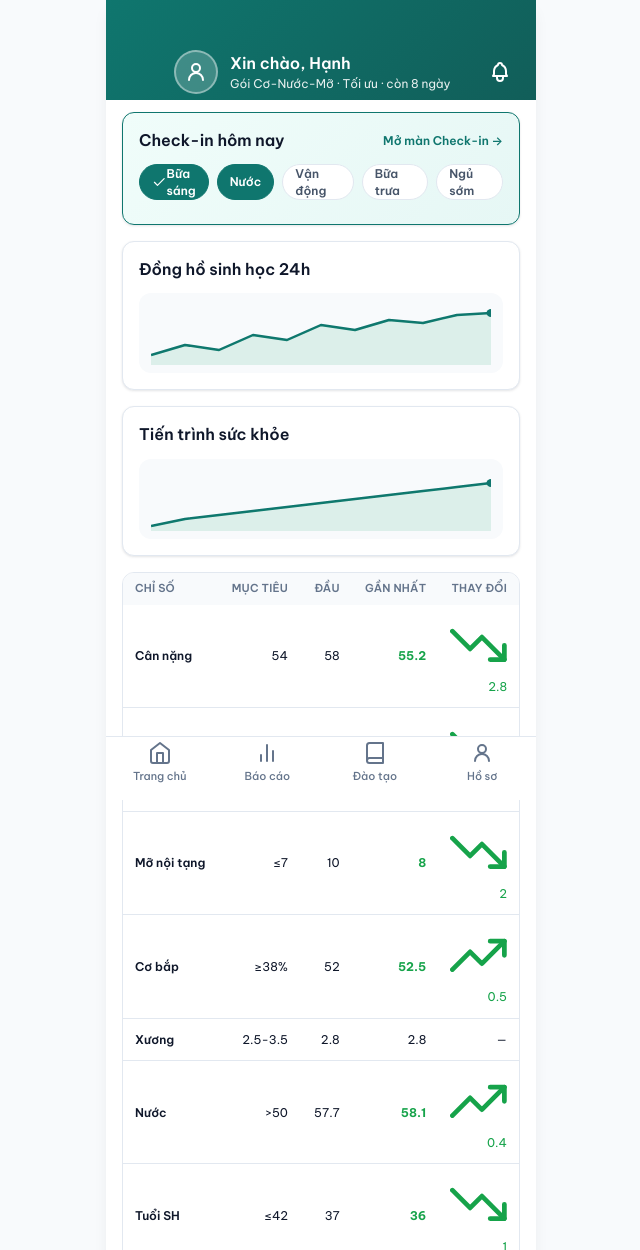
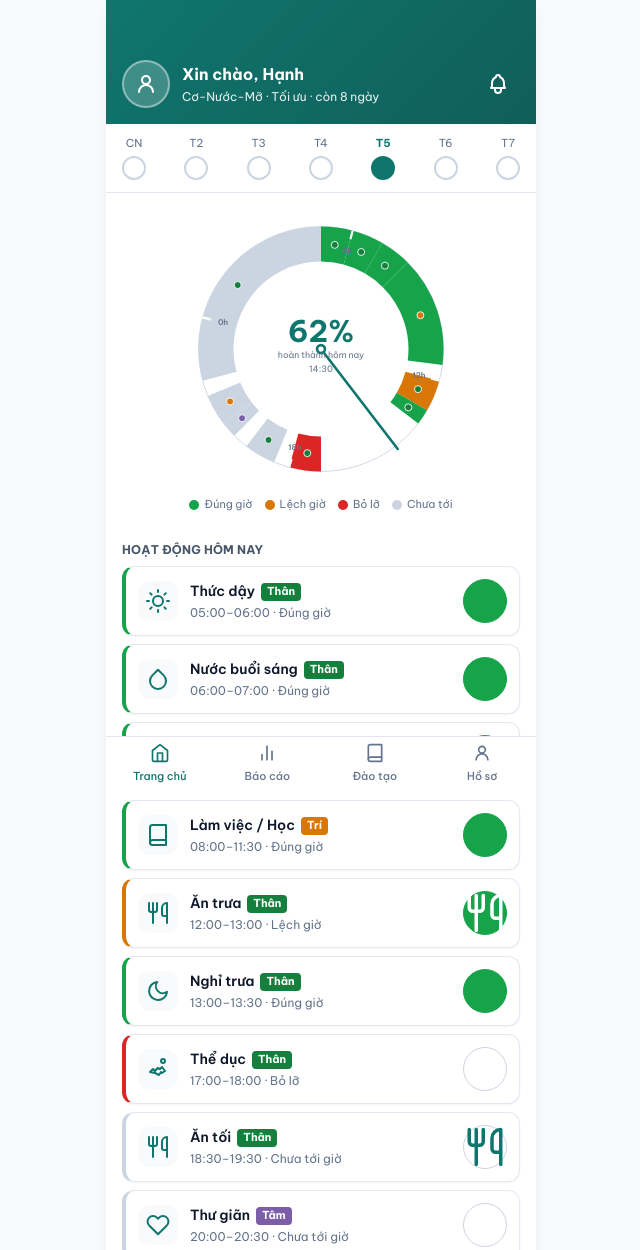
Before and after one commit to cuongpt083/ancare-enhancement, a website: page docs/03-mockups/customer/S-HLTH-02_trang_chu.html in a window 1280 px wide. Shown: the top 1250 px of the page, without its empty margins (319-959 px from the left). Drawn offline with Linux system fonts and the light colour scheme.

Commit message:
feat(ui): trang chủ KH — đồng hồ sinh học 24h SVG donut (xanh/vàng/đỏ theo khung giờ)\n\nRebuild S-HLTH-02_trang_chu.html với dashboard đồng hồ sinh học 24h:\n- SVG donut 24h (bắt đầu 5h) — múi giờ tô màu theo trạng thái nhiệm vụ:\n  · Xanh (good) = thực hiện đúng khung giờ\n  · Vàng (warn) = thực hiện nhưng lệch giờ\n  · Đỏ (bad) = bỏ lỡ · Xám (idle) = chưa tới giờ\n- Chấm trụ cột Thân (xanh) / Tâm (tím) / Trí (cam) ở giữa mỗi múi\n- Kim thời gian thực + % hoàn thành ở tâm\n- Week nav (CN-T7)\n- Legend 4 trạng thái\n- Activity cards (11 nhiệm vụ) với nút check + border-left màu trạng thái\n- Bảng tiến trình 6 chỉ số (mục tiêu/đầu/gần nhất/thay đổi)\n- Header gradient teal + avatar + gói + chuông\n- Bottom nav 4 tab\n\nNguồn: merge dong_ho_sinh_hoc.html (archive) + design system mới

```diff
--- a/docs/03-mockups/customer/S-HLTH-02_trang_chu.html
+++ b/docs/03-mockups/customer/S-HLTH-02_trang_chu.html
@@ -1,69 +1,115 @@
 <!DOCTYPE html><html lang="vi"><head><meta charset="UTF-8"><meta name="viewport" content="width=device-width,initial-scale=1">
 <title>Trang chủ — AnCare KH</title>
 <link rel="stylesheet" href="../_assets/_tokens.css"><link rel="stylesheet" href="../_assets/_base.css">
-<style>:root{--accent:var(--accent-customer);--accent-hover:var(--accent-customer-hover);}</style>
-
-</head><body><div class="screen">
-<div class="appbar" style="border:none;background:linear-gradient(135deg,var(--accent-customer),var(--accent-customer-hover));color:#fff">
-  <span class="back" style="opacity:0"><svg class="icon" viewBox="0 0 24 24" stroke-width="2" stroke="currentColor" fill="none" stroke-linecap="round" stroke-linejoin="round"><path d="M15 6l-6 6 6 6"/></svg></span>
-  <div class="flex-1 flex items-center gap-12">
-    <div style="width:44px;height:44px;border-radius:var(--radius-full);background:rgba(255,255,255,.2);display:flex;align-items:center;justify-content:center;border:2px solid rgba(255,255,255,.4)"><svg class="icon" viewBox="0 0 24 24" stroke-width="2" stroke="currentColor" fill="none" stroke-linecap="round" stroke-linejoin="round"><path d="M12 12a4 4 0 1 0 0-8 4 4 0 1 0 0 8zM5 20a7 7 0 0 1 14 0"/></svg></div>
-    <div>
-      <div style="font-weight:600;font-size:var(--text-lg)">Xin chào, Hạnh</div>
-      <div style="font-size:var(--text-sm);opacity:.9">Gói Cơ-Nước-Mỡ · Tối ưu · còn 8 ngày</div>
-    </div>
+<style>
+:root{--accent:var(--accent-customer);--accent-hover:var(--accent-customer-hover);--good:var(--ancare-green-600);--warn:var(--ancare-amber-600);--bad:var(--ancare-red-600);--idle:var(--ancare-slate-300);--than:var(--ancare-green-700);--tam:#7b5ea7;--tri:var(--ancare-amber-600)}
+.kh-head{display:flex;align-items:center;gap:var(--s-12);padding:calc(var(--s-16) + var(--status-bar)) var(--s-16) var(--s-16);background:linear-gradient(135deg,var(--accent-customer),var(--accent-customer-hover));color:#fff}
+.kh-head .av{width:48px;height:48px;border-radius:var(--radius-full);background:rgba(255,255,255,.2);display:flex;align-items:center;justify-content:center;border:2px solid rgba(255,255,255,.4);flex-shrink:0}
+.kh-head .av svg{stroke:#fff}
+.kh-head .hi{flex:1}
+.kh-head .hi .name{font-weight:700;font-size:var(--text-lg)}
+.kh-head .hi .pkg{font-size:var(--text-sm);opacity:.9;margin-top:2px}
+.kh-head .bell{width:44px;height:44px;display:flex;align-items:center;justify-content:center;cursor:pointer}
+.kh-head .bell svg{stroke:#fff}
+.week{display:flex;justify-content:space-between;padding:var(--s-12) var(--s-16);background:var(--bg);border-bottom:1px solid var(--border)}
+.day{display:flex;flex-direction:column;align-items:center;gap:4px;cursor:pointer}
+.day .lbl{font-size:var(--text-xs);color:var(--text-muted)}
+.day.active .lbl{color:var(--accent);font-weight:700}
+.day .mini{width:24px;height:24px;border-radius:var(--radius-full);border:2px solid var(--idle)}
+.day.active .mini{border-color:var(--accent);background:var(--accent)}
+.clock-wrap{display:flex;justify-content:center;padding:var(--s-16) 0 var(--s-8)}
+.center-pct{font-size:34px;font-weight:800;fill:var(--accent)}
+.center-sub{font-size:10px;fill:var(--text-muted)}
+.seg-label{font-size:9px;fill:var(--text-muted);font-weight:600}
+.legend{display:flex;flex-wrap:wrap;gap:var(--s-8) var(--s-12);padding:0 var(--s-16) var(--s-12);justify-content:center}
+.lg{display:flex;align-items:center;gap:5px;font-size:var(--text-xs);color:var(--text-muted)}
+.lg .dot{width:10px;height:10px;border-radius:var(--radius-full)}
+.act-card{display:flex;align-items:center;gap:var(--s-12);background:var(--bg);margin:0 var(--s-16) var(--s-8);padding:var(--s-12);border:1px solid var(--border);border-left-width:4px;border-radius:var(--radius-md);box-shadow:var(--shadow-sm)}
+.act-card .ic{width:40px;height:40px;border-radius:var(--radius-md);background:var(--bg-subtle);display:flex;align-items:center;justify-content:center;flex:none;color:var(--accent)}
+.act-card .mid{flex:1;min-width:0}
+.act-card .ttl{font-size:var(--text-base);font-weight:600;display:flex;align-items:center;gap:6px}
+.act-card .pillar{font-size:var(--text-xs);font-weight:700;color:#fff;border-radius:4px;padding:1px 6px}
+.act-card .sub{font-size:var(--text-sm);color:var(--text-muted);margin-top:2px}
+.act-card .act-btn{width:44px;height:44px;border-radius:var(--radius-full);border:1px solid var(--border-strong);background:var(--bg);flex:none;display:flex;align-items:center;justify-content:center;cursor:pointer;color:var(--accent);transition:all .15s}
+.act-card .act-btn:active{transform:scale(.95)}
+.act-card .act-btn.done{background:var(--good);border-color:var(--good);color:#fff}
+.act-card.warn{border-left-color:var(--warn)}
+.act-card.good{border-left-color:var(--good)}
+.act-card.bad{border-left-color:var(--bad)}
+.act-card.idle{border-left-color:var(--idle)}
+.sec-title{font-size:var(--text-sm);font-weight:700;padding:var(--s-16) var(--s-16) var(--s-8);color:var(--text-secondary);text-transform:uppercase;letter-spacing:.02em}
+.btable-wrap{margin:0 var(--s-16) var(--s-16);border:1px solid var(--border);border-radius:var(--radius-md);overflow:hidden}
+.btable{width:100%;border-collapse:collapse;font-size:var(--text-sm)}
+.btable th{background:var(--bg-subtle);padding:var(--s-8) var(--s-12);text-align:right;font-weight:600;color:var(--text-muted);font-size:var(--text-xs)}
+.btable th:first-child{text-align:left}
+.btable td{padding:var(--s-12);border-bottom:1px solid var(--border);text-align:right}
+.btable td:first-child{text-align:left;font-weight:600}
+.btable tr:last-child td{border-bottom:none}
+.up{color:var(--state-good);font-weight:700} .dn{color:var(--state-alert);font-weight:700}
+</style></head><body><div class="screen">
+  <div class="kh-head">
+    <div class="av"><svg class="icon" viewBox="0 0 24 24" stroke-width="2" stroke="currentColor" fill="none" stroke-linecap="round" stroke-linejoin="round"><path d="M12 12a4 4 0 1 0 0-8 4 4 0 1 0 0 8zM5 20a7 7 0 0 1 14 0"/></svg></div>
+    <div class="hi"><div class="name">Xin chào, Hạnh</div><div class="pkg">Cơ-Nước-Mỡ · Tối ưu · còn 8 ngày</div></div>
+    <div class="bell"><svg class="icon" viewBox="0 0 24 24" stroke-width="2" stroke="currentColor" fill="none" stroke-linecap="round" stroke-linejoin="round"><path d="M10 5a2 2 0 0 1 4 0 7 7 0 0 1 4 6v3a4 4 0 0 0 1 2H5a4 4 0 0 0 1-2v-3a7 7 0 0 1 4-6M9 17v1a3 3 0 0 0 6 0v-1"/></svg></div>
   </div>
-  <span class="info" style="color:#fff"><svg class="icon" viewBox="0 0 24 24" stroke-width="2" stroke="currentColor" fill="none" stroke-linecap="round" stroke-linejoin="round"><path d="M10 5a2 2 0 0 1 4 0 7 7 0 0 1 4 6v3a4 4 0 0 0 1 2H5a4 4 0 0 0 1-2v-3a7 7 0 0 1 4-6M9 17v1a3 3 0 0 0 6 0v-1"/></svg></span>
-</div>
-<div class="content" style="padding-top:var(--s-12)">
-  <div class="card" style="border-color:var(--accent-customer);background:linear-gradient(135deg,#f0fdfa,#e6f7f5)">
-    <div class="flex justify-between items-center" style="margin-bottom:var(--s-12)">
-      <h2 style="margin:0">Check-in hôm nay</h2>
-      <a href="S-HLTH-06_check_in.html" style="font-size:var(--text-sm);color:var(--accent-customer);font-weight:600;text-decoration:none">Mở màn Check-in →</a>
-    </div>
-    <div class="flex" style="gap:var(--s-8);overflow-x:auto;padding-bottom:var(--s-8)">
-      <div class="pill" style="border-color:var(--accent-customer);background:var(--accent-customer);color:#fff;height:36px"><svg class="icon-sm" viewBox="0 0 24 24" stroke-width="2" stroke="currentColor" fill="none" stroke-linecap="round" stroke-linejoin="round"><polyline points="20 6 9 17 4 12"/></svg> Bữa sáng</div>
-      <div class="pill" style="border-color:var(--accent-customer);background:var(--accent-customer);color:#fff;height:36px"><svg class="icon-sm" viewBox="0 0 24 24" stroke-width="2" stroke="currentColor" fill="none" stroke-linecap="round" stroke-linejoin="round"><polyline points="20 6 9 17 4 12"/></svg> Nước</div>
-      <div class="pill" style="height:36px">Vận động</div>
-      <div class="pill" style="height:36px">Bữa trưa</div>
-      <div class="pill" style="height:36px">Ngủ sớm</div>
-    </div>
+  <div class="week" id="week"></div>
+  <div class="clock-wrap"><svg id="clock" viewBox="0 0 320 320" width="280" height="280"></svg></div>
+  <div class="legend">
+    <span class="lg"><span class="dot" style="background:var(--good)"></span>Đúng giờ</span>
+    <span class="lg"><span class="dot" style="background:var(--warn)"></span>Lệch giờ</span>
+    <span class="lg"><span class="dot" style="background:var(--bad)"></span>Bỏ lỡ</span>
+    <span class="lg"><span class="dot" style="background:var(--idle)"></span>Chưa tới</span>
   </div>
-  <div class="card">
-    <h2>Đồng hồ sinh học 24h</h2>
-    <div style="height:80px;padding:var(--s-12);background:var(--bg-subtle);border-radius:var(--radius-md)">
-      <svg viewBox="0 0 300 60" width="100%" height="60" preserveAspectRatio="none">
-        <polyline points="0,50 30,40 60,45 90,30 120,35 150,20 180,25 210,15 240,18 270,10 300,8" fill="none" stroke="var(--accent-customer)" stroke-width="2.5" stroke-linejoin="round"/>
-        <polyline points="0,50 30,40 60,45 90,30 120,35 150,20 180,25 210,15 240,18 270,10 300,8 300,60 0,60" fill="rgba(20,158,110,.12)" stroke="none"/>
-        <circle cx="300" cy="8" r="4" fill="var(--accent-customer)"/>
-      </svg>
-    </div>
-  </div>
-  <div class="card">
-    <h2>Tiến trình sức khỏe</h2>
-    <div style="height:80px;padding:var(--s-12);background:var(--bg-subtle);border-radius:var(--radius-md)">
-      <svg viewBox="0 0 300 60" width="100%" height="60" preserveAspectRatio="none">
-        <polyline points="0,55 30,48 60,44 90,40 120,36 150,32 180,28 210,24 240,20 270,16 300,12" fill="none" stroke="var(--accent-customer)" stroke-width="2.5" stroke-linejoin="round"/>
-        <polyline points="0,55 30,48 60,44 90,40 120,36 150,32 180,28 210,24 240,20 270,16 300,12 300,60 0,60" fill="rgba(20,158,110,.12)" stroke="none"/>
-        <circle cx="300" cy="12" r="4" fill="var(--accent-customer)"/>
-      </svg>
-    </div>
-  </div>
-  <div class="table-wrap">
-    <table class="table">
+  <div class="sec-title">Hoạt động hôm nay</div>
+  <div id="cards"></div>
+  <div class="sec-title">Tiến trình sức khỏe</div>
+  <div class="btable-wrap">
+    <table class="btable">
       <thead><tr><th>Chỉ số</th><th>Mục tiêu</th><th>Đầu</th><th>Gần nhất</th><th>Thay đổi</th></tr></thead>
       <tbody>
-        <tr><td>Cân nặng</td><td>54</td><td>58</td><td style="color:var(--state-good);font-weight:700">55.2</td><td style="color:var(--state-good)"><svg class="icon-sm" viewBox="0 0 24 24" stroke-width="2" stroke="currentColor" fill="none" stroke-linecap="round" stroke-linejoin="round"><polyline points="23 18 13.5 8.5 8.5 13.5 1 6"/><polyline points="17 18 23 18 23 12"/></svg> 2.8</td></tr>
-        <tr><td>Mỡ cơ thể</td><td>17.5</td><td>18.9</td><td style="color:var(--state-good);font-weight:700">17.8</td><td style="color:var(--state-good)"><svg class="icon-sm" viewBox="0 0 24 24" stroke-width="2" stroke="currentColor" fill="none" stroke-linecap="round" stroke-linejoin="round"><polyline points="23 18 13.5 8.5 8.5 13.5 1 6"/><polyline points="17 18 23 18 23 12"/></svg> 1.1</td></tr>
-        <tr><td>Mỡ nội tạng</td><td>≤7</td><td>10</td><td style="color:var(--state-good);font-weight:700">8</td><td style="color:var(--state-good)"><svg class="icon-sm" viewBox="0 0 24 24" stroke-width="2" stroke="currentColor" fill="none" stroke-linecap="round" stroke-linejoin="round"><polyline points="23 18 13.5 8.5 8.5 13.5 1 6"/><polyline points="17 18 23 18 23 12"/></svg> 2</td></tr>
-        <tr><td>Cơ bắp</td><td>≥38%</td><td>52</td><td style="color:var(--state-good);font-weight:700">52.5</td><td style="color:var(--state-good)"><svg class="icon-sm" viewBox="0 0 24 24" stroke-width="2" stroke="currentColor" fill="none" stroke-linecap="round" stroke-linejoin="round"><polyline points="23 6 13.5 15.5 8.5 10.5 1 18"/><polyline points="17 6 23 6 23 12"/></svg> 0.5</td></tr>
-        <tr><td>Xương</td><td>2.5-3.5</td><td>2.8</td><td>2.8</td><td>—</td></tr>
-        <tr><td>Nước</td><td>>50</td><td>57.7</td><td style="color:var(--state-good);font-weight:700">58.1</td><td style="color:var(--state-good)"><svg class="icon-sm" viewBox="0 0 24 24" stroke-width="2" stroke="currentColor" fill="none" stroke-linecap="round" stroke-linejoin="round"><polyline points="23 6 13.5 15.5 8.5 10.5 1 18"/><polyline points="17 6 23 6 23 12"/></svg> 0.4</td></tr>
-        <tr><td>Tuổi SH</td><td>≤42</td><td>37</td><td style="color:var(--state-good);font-weight:700">36</td><td style="color:var(--state-good)"><svg class="icon-sm" viewBox="0 0 24 24" stroke-width="2" stroke="currentColor" fill="none" stroke-linecap="round" stroke-linejoin="round"><polyline points="23 18 13.5 8.5 8.5 13.5 1 6"/><polyline points="17 18 23 18 23 12"/></svg> 1</td></tr>
-        <tr><td>RMR</td><td>—</td><td>1276</td><td>1280</td><td>—</td></tr>
+        <tr><td>Cân nặng</td><td>54</td><td>58</td><td class="up">55.2</td><td class="up">↓2.8</td></tr>
+        <tr><td>Mỡ cơ thể</td><td>17.5</td><td>18.9</td><td class="up">17.8</td><td class="up">↓1.1</td></tr>
+        <tr><td>Mỡ nội tạng</td><td>≤7</td><td>10</td><td class="up">8</td><td class="up">↓2</td></tr>
+        <tr><td>Cơ bắp</td><td>≥38%</td><td>52</td><td class="up">52.5</td><td class="up">↑0.5</td></tr>
+        <tr><td>Nước</td><td>&gt;50</td><td>57.7</td><td class="up">58.1</td><td class="up">↑0.4</td></tr>
+        <tr><td>Tuổi SH</td><td>≤42</td><td>37</td><td class="up">36</td><td class="up">↓1</td></tr>
       </tbody>
     </table>
   </div>
+  <div class="content" style="padding:0;flex:0;overflow:visible"></div>
+  <div class="bottom-nav"><div class="nav-item active"><span class="icon"><svg viewBox="0 0 24 24" stroke-width="2" stroke="currentColor" fill="none" stroke-linecap="round" stroke-linejoin="round"><path d="M3 9l9-7 9 7v11a2 2 0 0 1-2 2H5a2 2 0 0 1-2-2z"/><polyline points="9 22 9 12 15 12 15 22"/></svg></span><span>Trang chủ</span></div><div class="nav-item"><span class="icon"><svg viewBox="0 0 24 24" stroke-width="2" stroke="currentColor" fill="none" stroke-linecap="round" stroke-linejoin="round"><line x1="18" y1="20" x2="18" y2="10"/><line x1="12" y1="20" x2="12" y2="4"/><line x1="6" y1="20" x2="6" y2="14"/></svg></span><span>Báo cáo</span></div><div class="nav-item"><span class="icon"><svg viewBox="0 0 24 24" stroke-width="2" stroke="currentColor" fill="none" stroke-linecap="round" stroke-linejoin="round"><path d="M4 19.5A2.5 2.5 0 0 1 6.5 17H20"/><path d="M6.5 2H20v20H6.5A2.5 2.5 0 0 1 4 19.5v-15A2.5 2.5 0 0 1 6.5 2z"/></svg></span><span>Đào tạo</span></div><div class="nav-item"><span class="icon"><svg viewBox="0 0 24 24" stroke-width="2" stroke="currentColor" fill="none" stroke-linecap="round" stroke-linejoin="round"><path d="M12 12a4 4 0 1 0 0-8 4 4 0 1 0 0 8zM5 20a7 7 0 0 1 14 0"/></svg></span><span>Hồ sơ</span></div></div>
 </div>
-<div class="bottom-nav"><div class="nav-item active"><span class="icon"><svg class="icon" viewBox="0 0 24 24" stroke-width="2" stroke="currentColor" fill="none" stroke-linecap="round" stroke-linejoin="round"><path d="M3 9l9-7 9 7v11a2 2 0 0 1-2 2H5a2 2 0 0 1-2-2z"/><polyline points="9 22 9 12 15 12 15 22"/></svg></span><span>Trang chủ</span></div><div class="nav-item"><span class="icon"><svg class="icon" viewBox="0 0 24 24" stroke-width="2" stroke="currentColor" fill="none" stroke-linecap="round" stroke-linejoin="round"><line x1="18" y1="20" x2="18" y2="10"/><line x1="12" y1="20" x2="12" y2="4"/><line x1="6" y1="20" x2="6" y2="14"/></svg></span><span>Báo cáo</span></div><div class="nav-item"><span class="icon"><svg class="icon" viewBox="0 0 24 24" stroke-width="2" stroke="currentColor" fill="none" stroke-linecap="round" stroke-linejoin="round"><path d="M4 19.5A2.5 2.5 0 0 1 6.5 17H20"/><path d="M6.5 2H20v20H6.5A2.5 2.5 0 0 1 4 19.5v-15A2.5 2.5 0 0 1 6.5 2z"/></svg></span><span>Đào tạo</span></div><div class="nav-item"><span class="icon"><svg class="icon" viewBox="0 0 24 24" stroke-width="2" stroke="currentColor" fill="none" stroke-linecap="round" stroke-linejoin="round"><path d="M12 12a4 4 0 1 0 0-8 4 4 0 1 0 0 8zM5 20a7 7 0 0 1 14 0"/></svg></span><span>Hồ sơ</span></div></div>
-<div class="bottom-nav"><div class="nav-item"><span class="icon"><svg class="icon" viewBox="0 0 24 24" stroke-width="2" stroke="currentColor" fill="none" stroke-linecap="round" stroke-linejoin="round"><path d="M3 9l9-7 9 7v11a2 2 0 0 1-2 2H5a2 2 0 0 1-2-2z"/><polyline points="9 22 9 12 15 12 15 22"/></svg></span><span>Trang chủ</span></div><div class="nav-item"><span class="icon"><svg class="icon" viewBox="0 0 24 24" stroke-width="2" stroke="currentColor" fill="none" stroke-linecap="round" stroke-linejoin="round"><line x1="18" y1="20" x2="18" y2="10"/><line x1="12" y1="20" x2="12" y2="4"/><line x1="6" y1="20" x2="6" y2="14"/></svg></span><span>Báo cáo</span></div><div class="nav-item"><span class="icon"><svg class="icon" viewBox="0 0 24 24" stroke-width="2" stroke="currentColor" fill="none" stroke-linecap="round" stroke-linejoin="round"><path d="M4 19.5A2.5 2.5 0 0 1 6.5 17H20"/><path d="M6.5 2H20v20H6.5A2.5 2.5 0 0 1 4 19.5v-15A2.5 2.5 0 0 1 6.5 2z"/></svg></span><span>Đào tạo</span></div><div class="nav-item"><span class="icon"><svg class="icon" viewBox="0 0 24 24" stroke-width="2" stroke="currentColor" fill="none" stroke-linecap="round" stroke-linejoin="round"><path d="M12 12a4 4 0 1 0 0-8 4 4 0 1 0 0 8zM5 20a7 7 0 0 1 14 0"/></svg></span><span>Hồ sơ</span></div></div></div></body></html>
+<script>
+var ACTS=[
+{key:'wake',label:'Thức dậy',start:5,end:6,pillar:'than',status:'good',icon:'sun'},
+{key:'detox',label:'Nước buổi sáng',start:6,end:7,pillar:'than',status:'good',icon:'water'},
+{key:'bfast',label:'Ăn sáng',start:7,end:8,pillar:'than',status:'good',icon:'utensils',meal:true},
+{key:'work1',label:'Làm việc / Học',start:8,end:11.5,pillar:'tri',status:'good',icon:'book'},
+{key:'lunch',label:'Ăn trưa',start:12,end:13,pillar:'than',status:'warn',icon:'utensils',meal:true},
+{key:'nap',label:'Nghỉ trưa',start:13,end:13.5,pillar:'than',status:'good',icon:'moon'},
+{key:'exer',label:'Thể dục',start:17,end:18,pillar:'than',status:'bad',icon:'run'},
+{key:'dinner',label:'Ăn tối',start:18.5,end:19.5,pillar:'than',status:'idle',icon:'utensils',meal:true},
+{key:'relax',label:'Thư giãn',start:20,end:20.5,pillar:'tam',status:'idle',icon:'heart'},
+{key:'learn',label:'Học bài',start:20.5,end:21.5,pillar:'tri',status:'idle',icon:'book'},
+{key:'sleep',label:'Ngủ tối',start:22,end:29,pillar:'than',status:'idle',icon:'moon'}
+];
+var NOW=14.5;
+var ICONS={sun:'<circle cx="12" cy="12" r="5"/><path d="M12 1v2M12 21v2M4.22 4.22l1.42 1.42M18.36 18.36l1.42 1.42M1 12h2M21 12h2M4.22 19.78l1.42-1.42M18.36 5.64l1.42-1.42"/>',water:'<path d="M12 2.69l5.66 5.66a8 8 0 1 1-11.31 0z"/>',utensils:'<path d="M3 2v7c0 1.1.9 2 2 2h4a2 2 0 0 0 2-2V2"/><path d="M7 2v20"/><path d="M21 15V2v0a5 5 0 0 0-5 5v6c0 1.1.9 2 2 2h3zm0 0v7"/>',book:'<path d="M4 19.5A2.5 2.5 0 0 1 6.5 17H20"/><path d="M6.5 2H20v20H6.5A2.5 2.5 0 0 1 4 19.5v-15A2.5 2.5 0 0 1 6.5 2z"/>',moon:'<path d="M21 12.79A9 9 0 1 1 11.21 3 7 7 0 0 0 21 12.79z"/>',run:'<path d="M4 15l3-3 2 2 2.5-3L14 12l2-2 3 4-3 2-1-1-2 3-4-2z"/><circle cx="17" cy="4" r="2"/>',heart:'<path d="M20.84 4.61a5.5 5.5 0 0 0-7.78 0L12 5.67l-1.06-1.06a5.5 5.5 0 0 0-7.78 7.78l1.06 1.06L12 21.23l7.78-7.78 1.06-1.06a5.5 5.5 0 0 0 0-7.78z"/>'};
+function icon(name,size){var s=size||'md';var cls=s==='sm'?'icon-sm':'icon';return '<svg class="'+cls+'" viewBox="0 0 24 24" stroke-width="2" stroke="currentColor" fill="none" stroke-linecap="round" stroke-linejoin="round">'+(ICONS[name]||'')+'</svg>';}
+function getCss(v){return getComputedStyle(document.documentElement).getPropertyValue(v).trim();}
+var COL={good:getCss('--good'),warn:getCss('--warn'),bad:getCss('--bad'),idle:getCss('--idle')};
+var PCOL={than:getCss('--than'),tam:getCss('--tam'),tri:getCss('--tri')};
+var CX=160,CY=160,RO=140,RI=100,DAYSTART=5;
+function ang(h){return ((h-DAYSTART+24)%24)/24*360;}
+function pol(r,a){return [CX+r*Math.sin(a*Math.PI/180),CY-r*Math.cos(a*Math.PI/180)];}
+function seg(a0,a1,ro,ri,fill,op){if(a1<=a0)a1+=360;var laf=(a1-a0)>180?1:0;var p1=pol(ro,a0),p2=pol(ro,a1),p3=pol(ri,a1),p4=pol(ri,a0);return '<path d="M'+p1[0].toFixed(1)+' '+p1[1].toFixed(1)+' A'+ro+' '+ro+' 0 '+laf+' 1 '+p2[0].toFixed(1)+' '+p2[1].toFixed(1)+' L'+p3[0].toFixed(1)+' '+p3[1].toFixed(1)+' A'+ri+' '+ri+' 0 '+laf+' 0 '+p4[0].toFixed(1)+' '+p4[1].toFixed(1)+' Z" fill="'+fill+'" opacity="'+(op||1)+'"/>';}
+function fmtTime(h){var hh=Math.floor(h),mm=Math.round((h-hh)*60);return (hh<10?'0':'')+hh+':'+(mm<10?'0':'')+mm;}
+function drawClock(){var svg='';svg+='<circle cx="160" cy="160" r="140" fill="#fff" stroke="'+COL.idle+'" stroke-width="1"/>';svg+=seg(0,359.99,RO,RI,COL.idle,0.3);ACTS.forEach(function(a){svg+=seg(ang(a.start),ang(a.end),RO,RI,COL[a.status],1);var mid=(ang(a.start)+((ang(a.end)<=ang(a.start)?ang(a.end)+360:ang(a.end))))/2;var pd=pol((RO+RI)/2,mid%360);svg+='<circle cx="'+pd[0].toFixed(1)+'" cy="'+pd[1].toFixed(1)+'" r="4" fill="'+PCOL[a.pillar]+'" stroke="#fff" stroke-width="1"/>';});[0,6,12,18].forEach(function(h){var a=ang(h),p1=pol(RO,a),p2=pol(RO-10,a);svg+='<line x1="'+p1[0].toFixed(1)+'" y1="'+p1[1].toFixed(1)+'" x2="'+p2[0].toFixed(1)+'" y2="'+p2[1].toFixed(1)+'" stroke="#fff" stroke-width="2.5"/>';var pl=pol(RO-24,a);svg+='<text x="'+pl[0].toFixed(1)+'" y="'+(pl[1]+3).toFixed(1)+'" text-anchor="middle" class="seg-label">'+h+'h</text>';});var pn=pol(RO+4,ang(NOW));svg+='<line x1="160" y1="160" x2="'+pn[0].toFixed(1)+'" y2="'+pn[1].toFixed(1)+'" stroke="'+getCss('--accent')+'" stroke-width="3" stroke-linecap="round"/>';svg+='<circle cx="160" cy="160" r="6" fill="'+getCss('--accent')+'"/>';svg+='<circle cx="160" cy="160" r="3" fill="#fff"/>';svg+='<text x="160" y="152" text-anchor="middle" class="center-pct">62%</text>';svg+='<text x="160" y="170" text-anchor="middle" class="center-sub">hoàn thành hôm nay</text>';svg+='<text x="160" y="186" text-anchor="middle" class="center-sub">'+fmtTime(NOW)+'</text>';document.getElementById('clock').innerHTML=svg;}
+function pillarName(p){return p==='than'?'Thân':p==='tam'?'Tâm':'Trí';}
+function statusName(s){return s==='good'?'Đúng giờ':s==='warn'?'Lệch giờ':s==='bad'?'Bỏ lỡ':'Chưa tới giờ';}
+function drawCards(){var html='';ACTS.forEach(function(a){var done=a.status==='good'||a.status==='warn';var cls=a.status;html+='<div class="act-card '+cls+'"><div class="ic">'+icon(a.icon)+'</div><div class="mid"><div class="ttl">'+a.label+' <span class="pillar" style="background:'+PCOL[a.pillar]+'">'+pillarName(a.pillar)+'</span></div><div class="sub">'+fmtTime(a.start)+(a.end<29?'–'+fmtTime(a.end>24?a.end-24:a.end):'')+' · '+statusName(a.status)+'</div></div><div class="act-btn'+(done?' done':'')+'" onclick="toggleDone(this)">'+icon(a.meal?'utensils':'check','sm')+'</div></div>';});document.getElementById('cards').innerHTML=html;}
+function toggleDone(el){el.classList.toggle('done');}
+function drawWeek(){var d=['CN','T2','T3','T4','T5','T6','T7'],html='';d.forEach(function(x,i){html+='<div class="day'+(i===4?' active':'')+'"><span class="lbl">'+x+'</span><span class="mini"></span></div>';});document.getElementById('week').innerHTML=html;}
+drawWeek();drawClock();drawCards();
+</script>
+</body></html>
```
